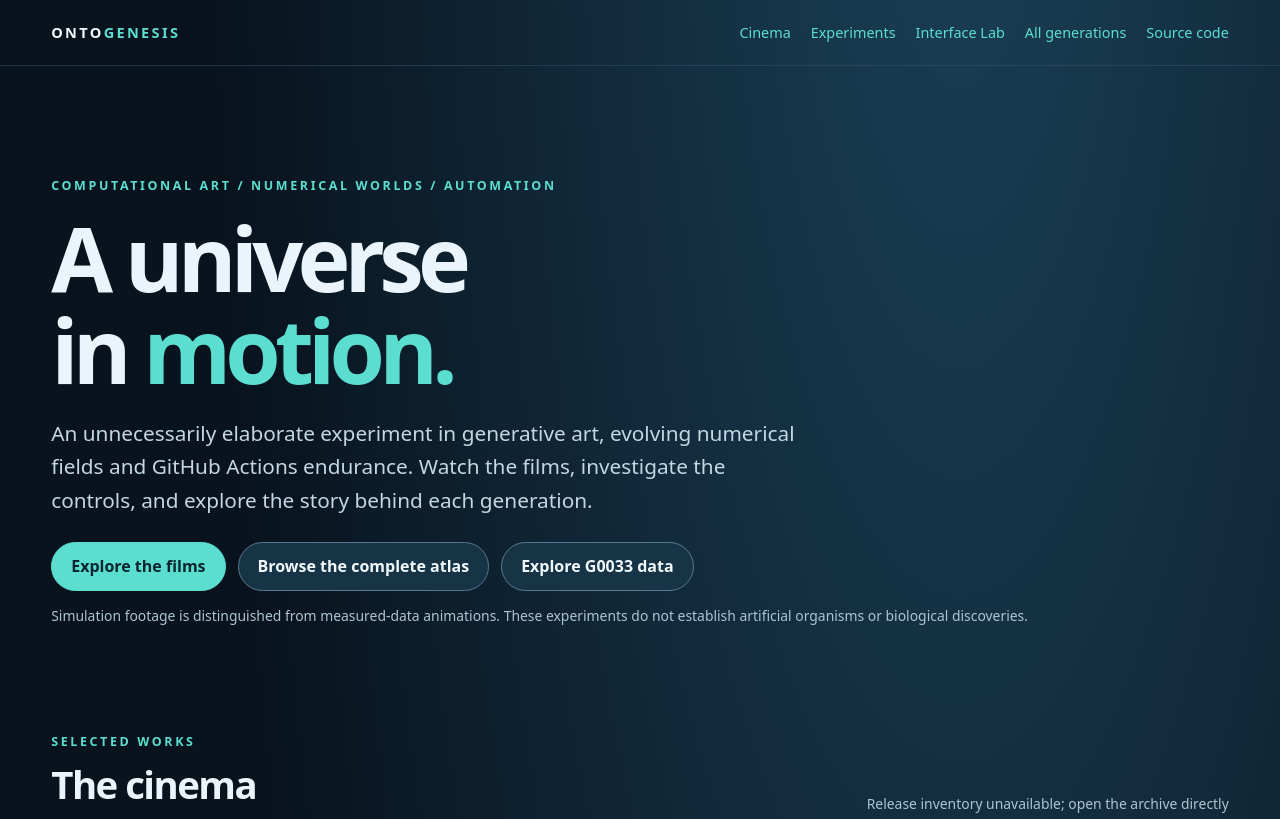
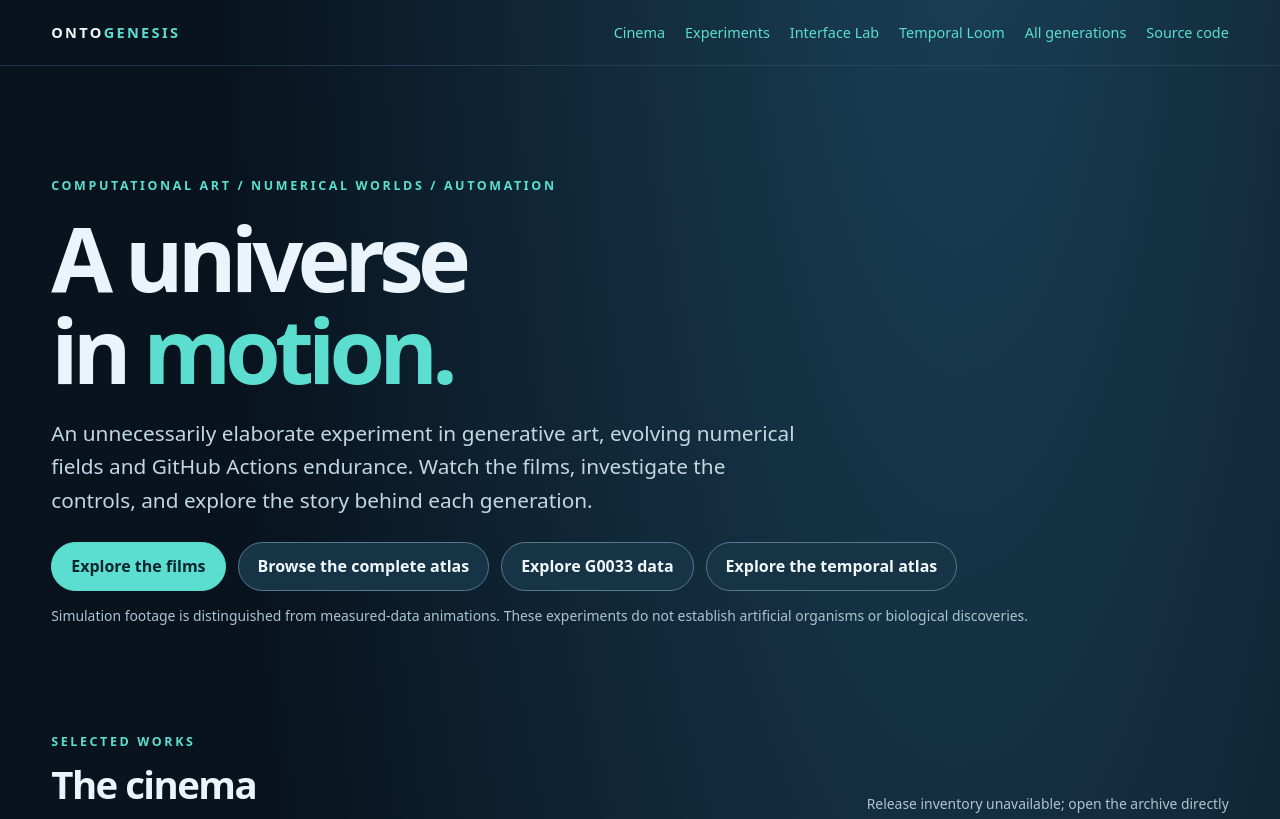
Before and after one commit to interrupt21h/ontogenesis, a plain HTML site: page site/index.html in a window 1280 px wide. Shown: the top 819 px of the page. Drawn offline with Linux system fonts and the light colour scheme; no server answers.

Commit message:
Add eight-seed Temporal Loom film and browser to main Ontogenesis Pages cinema

```diff
--- a/site/index.html
+++ b/site/index.html
@@ -36,12 +36,12 @@ footer{margin:65px 0 35px;padding-top:22px;border-top:1px solid var(--line);colo
 </head>
 <body>
 <header><div class="wrap"><a href="./" class="brand">ONTO<span>GENESIS</span></a>
-<nav aria-label="Main navigation"><a href="#cinema">Cinema</a><a href="#experiments">Experiments</a><a href="interface-lab.html">Interface Lab</a><a href="#atlas">All generations</a><a href="https://github.com/interrupt21h/ontogenesis">Source code</a></nav></div></header>
+<nav aria-label="Main navigation"><a href="#cinema">Cinema</a><a href="#experiments">Experiments</a><a href="interface-lab.html">Interface Lab</a><a href="temporal-loom.html">Temporal Loom</a><a href="#atlas">All generations</a><a href="https://github.com/interrupt21h/ontogenesis">Source code</a></nav></div></header>
 <main class="wrap">
 <section class="hero"><div class="eyebrow">Computational art / numerical worlds / automation</div>
 <h1>A universe<br>in <em>motion.</em></h1>
 <p class="lead">An unnecessarily elaborate experiment in generative art, evolving numerical fields and GitHub Actions endurance. Watch the films, investigate the controls, and explore the story behind each generation.</p>
-<div class="actions"><a class="action primary" href="#cinema">Explore the films</a><a class="action" href="#atlas">Browse the complete atlas</a><a class="action" href="interface-lab.html">Explore G0033 data</a></div>
+<div class="actions"><a class="action primary" href="#cinema">Explore the films</a><a class="action" href="#atlas">Browse the complete atlas</a><a class="action" href="interface-lab.html">Explore G0033 data</a><a class="action" href="temporal-loom.html">Explore the temporal atlas</a></div>
 <p class="subtle">Simulation footage is distinguished from measured-data animations. These experiments do not establish artificial organisms or biological discoveries.</p>
 </section>
 <section id="cinema">
@@ -73,6 +73,7 @@ const editions=[
  {gen:"0032",name:"Complementary spatial niches",type:"Original native spatial cinematic",file:"ontogenesis-0032-spatial.mp4",poster:"ontogenesis-0032-spatial.png"},
  {gen:"0032",name:"Complementary spatial niches",type:"Measured-data documentary",file:"ontogenesis-0032-evidence.mp4",poster:"ontogenesis-0032-evidence.png"},
  {gen:"0033",name:"Interface robustness",type:"Contact Cartography · real 4D interfaces",file:"ontogenesis-0033-contact-cartography.mp4",poster:"ontogenesis-0033-contact-cartography.png"},
+ {gen:"0033",name:"Interface robustness",type:"Temporal Loom · eight numerical histories",file:"ontogenesis-0033-temporal-loom.mp4",poster:"ontogenesis-0033-temporal-loom.png"},
  {gen:"0033",name:"Interface robustness",type:"Native seed-comparison cinematic",file:"ontogenesis-0033-native-cinematic.mp4",poster:"ontogenesis-0033-native-cinematic.png"}
 ];
 const description={
```
